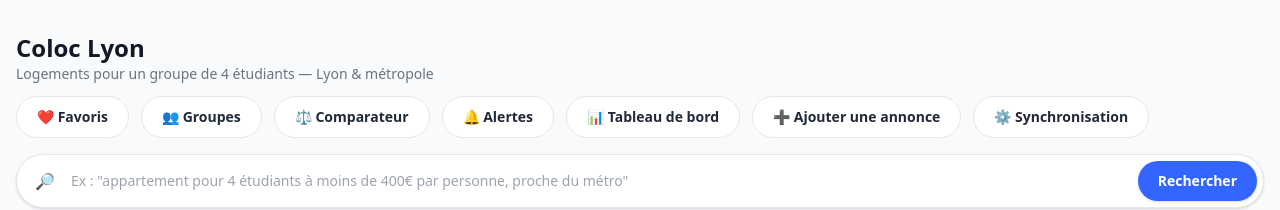
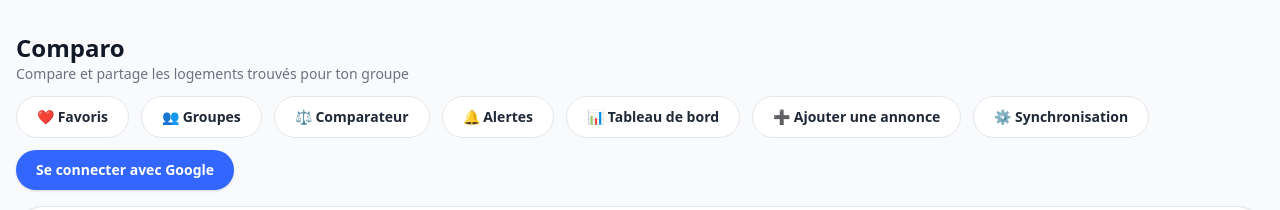
Before and after one commit to Bernard455/coloc-lyon, a Next.js app: page / in a window 1280 px wide. Shown: the top 210 px of the page. Built offline with nearby package versions, Linux system fonts and the light colour scheme; no server answers; the database is empty.

Commit message:
Ajout bouton connexion + renommage Comparo

```diff
--- a/src/app/layout.tsx
+++ b/src/app/layout.tsx
@@ -1,17 +1,18 @@
 import type { Metadata } from "next";
 import "./globals.css";
+import { Providers } from "@/components/Providers";
 
 export const metadata: Metadata = {
   title: {
-    default: "Coloc Lyon — Logements pour groupes d'étudiants",
-    template: "%s | Coloc Lyon"
+    default: "Comparo — Comparateur de logements en colocation",
+    template: "%s | Comparo"
   },
   description:
-    "Trouvez en un seul endroit les colocations, appartements et maisons compatibles avec un groupe de 4 étudiants à Lyon et sa métropole.",
-  metadataBase: new URL("https://coloc-lyon.fr"),
+    "Compare, filtre et partage les logements que tu trouves pour ton groupe — colocations, appartements et maisons, avec score qualité automatique.",
+  metadataBase: new URL("https://coloc-lyon.vercel.app"),
   openGraph: {
-    title: "Coloc Lyon — Logements pour groupes d'étudiants",
-    description: "Colocations, appartements et maisons pour 4 étudiants à Lyon.",
+    title: "Comparo — Comparateur de logements en colocation",
+    description: "Compare et partage les logements trouvés pour ton groupe.",
     locale: "fr_FR",
     type: "website"
   },
@@ -22,7 +23,7 @@ export default function RootLayout({ children }: { children: React.ReactNode })
   return (
     <html lang="fr">
       <body className="min-h-screen bg-gray-50 text-gray-900 antialiased dark:bg-surface-dark dark:text-gray-100">
-        {children}
+        <Providers>{children}</Providers>
       </body>
     </html>
   );
--- a/src/app/page.tsx
+++ b/src/app/page.tsx
@@ -5,6 +5,7 @@ import dynamic from "next/dynamic";
 import { SearchBar } from "@/components/SearchBar";
 import { Filters } from "@/components/Filters";
 import { ListingCard } from "@/components/ListingCard";
+import { AuthButton } from "@/components/AuthButton";
 import { parseSearchQuery, mergeIntentIntoFilters } from "@/lib/nlpSearch";
 import { DEFAULT_FILTERS, type ListingDTO, type SearchFilters } from "@/types/listing";
 
@@ -67,9 +68,10 @@ export default function HomePage() {
       <header className="mb-8 space-y-4">
         <div className="flex flex-wrap items-center justify-between gap-3">
           <div>
-            <h1 className="text-2xl font-bold">Coloc Lyon</h1>
-            <p className="text-sm text-gray-500 dark:text-gray-400">Logements pour un groupe de 4 étudiants — Lyon &amp; métropole</p>
+            <h1 className="text-2xl font-bold">Comparo</h1>
+            <p className="text-sm text-gray-500 dark:text-gray-400">Compare et partage les logements trouvés pour ton groupe</p>
           </div>
+          <div className="flex flex-wrap items-center gap-3">
             <nav className="flex flex-wrap gap-3 text-sm font-medium">
               <a href="/favoris" className="btn-secondary">❤️ Favoris</a>
               <a href="/groupes" className="btn-secondary">👥 Groupes</a>
@@ -79,6 +81,8 @@ export default function HomePage() {
               <a href="/admin/ajouter-annonce" className="btn-secondary">➕ Ajouter une annonce</a>
               <a href="/admin/synchronisation" className="btn-secondary">⚙️ Synchronisation</a>
             </nav>
+            <AuthButton />
+          </div>
         </div>
         <SearchBar onSearch={handleNaturalSearch} initialValue={filters.query} />
       </header>
--- /dev/null
+++ b/src/components/AuthButton.tsx
@@ -0,0 +1,29 @@
+"use client";
+
+import { useSession, signIn, signOut } from "next-auth/react";
+
+export function AuthButton() {
+  const { data: session, status } = useSession();
+
+  if (status === "loading") {
+    return <span className="text-sm text-gray-400">…</span>;
+  }
+
+  if (session?.user) {
+    return (
+      <button onClick={() => signOut()} className="btn-secondary flex items-center gap-2 text-sm">
+        {session.user.image && (
+          // eslint-disable-next-line @next/next/no-img-element
+          <img src={session.user.image} alt="" className="h-5 w-5 rounded-full" />
+        )}
+        {session.user.name || session.user.email} · Déconnexion
+      </button>
+    );
+  }
+
+  return (
+    <button onClick={() => signIn("google")} className="btn-primary text-sm">
+      Se connecter avec Google
+    </button>
+  );
+}
--- /dev/null
+++ b/src/components/Providers.tsx
@@ -0,0 +1,7 @@
+"use client";
+
+import { SessionProvider } from "next-auth/react";
+
+export function Providers({ children }: { children: React.ReactNode }) {
+  return <SessionProvider>{children}</SessionProvider>;
+}
```
Also changed, not shown: 1 other file (tests, documents, lock files or other folders). Lines whose indentation alone changed are shown as unchanged.
